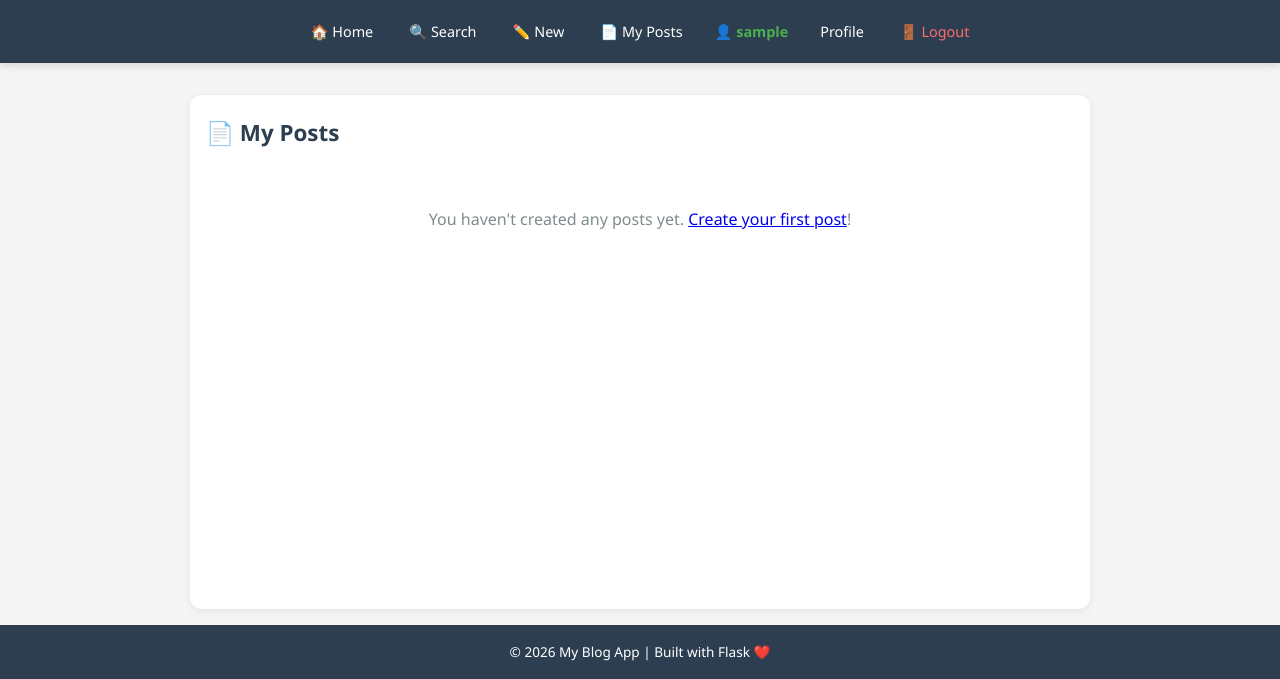
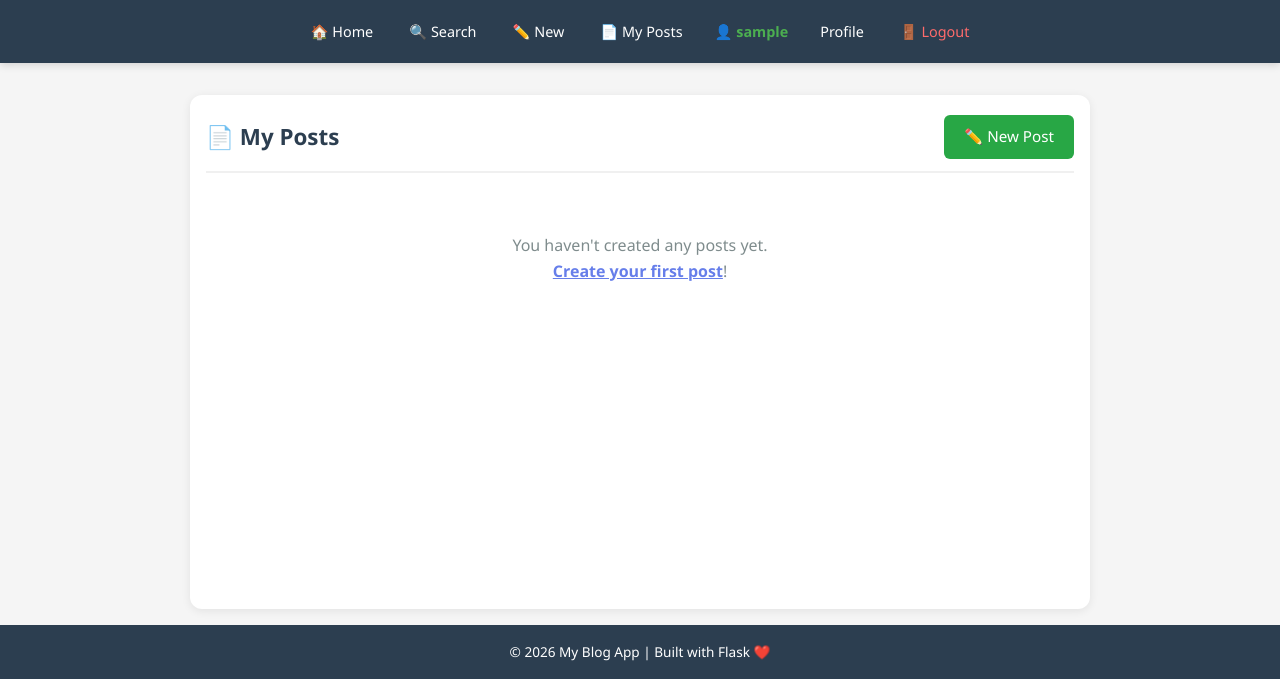
Before and after one commit to guyodika6891-lgtm/blog_app, a Flask app: page /my_posts in a window 1280 px wide. Shown: the part 121-800 px from the top of the page. Run offline with Flask 3, Linux system fonts and the light colour scheme; the visitor is signed in with stand-in values (Sample User, id 1); data that the repository does not hold is empty.

Commit message:
Enhance my_posts.html layout and content display

```diff
--- a/templates/my_posts.html
+++ b/templates/my_posts.html
@@ -3,19 +3,24 @@
 {% block title %}My Posts{% endblock %}
 
 {% block content %}
-    <h2>📄 My Posts</h2>
+    <div class="page-header">
+        <h2>📄 My Posts</h2>
+        <a href="{{ url_for('create_post') }}" class="btn btn-success">✏️ New Post</a>
+    </div>
 
     {% if posts %}
         {% for post in posts %}
             <div class="post-card">
                 <a href="{{ url_for('post_detail', post_id=post.id) }}" class="post-title">
-                    <h3>{{ post.title }}</h3>
+                    {{ post.title }}
                 </a>
                 <div class="post-meta">
-                    {{ post.created_at.strftime('%B %d, %Y') }} |
+                    {{ post.created_at.strftime('%b %d, %Y') }} •
                     💬 {{ post.comments|length }} comments
                 </div>
-                <div class="post-content">{{ post.content[:150] }}{% if post.content|length > 150 %}...{% endif %}</div>
+                <div class="post-content">
+                    {{ post.content[:120] }}{% if post.content|length > 120 %}...{% endif %}
+                </div>
                 <div class="post-actions">
                     <a href="{{ url_for('edit_post', post_id=post.id) }}" class="btn btn-warning">✏️ Edit</a>
                     <form method="POST" action="{{ url_for('delete_post', post_id=post.id) }}" style="display: inline;">
@@ -25,9 +30,9 @@
             </div>
         {% endfor %}
     {% else %}
-        <p style="text-align: center; color: #7f8c8d; padding: 40px 0;">
-            You haven't created any posts yet.
-            <a href="{{ url_for('create_post') }}">Create your first post</a>!
-        </p>
+        <div class="empty-state">
+            <p>You haven't created any posts yet.</p>
+            <p><a href="{{ url_for('create_post') }}">Create your first post</a>!</p>
+        </div>
     {% endif %}
 {% endblock %}
```
